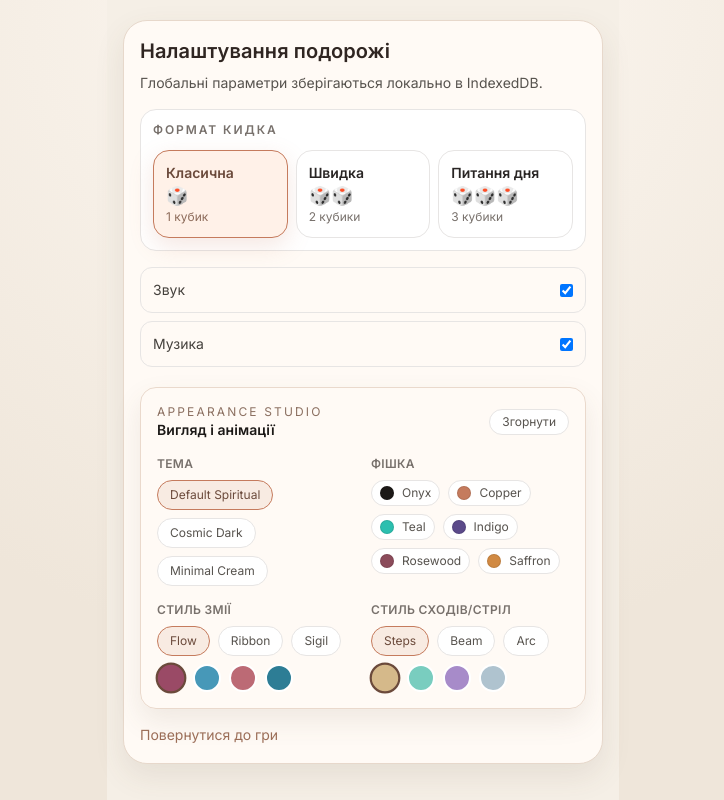
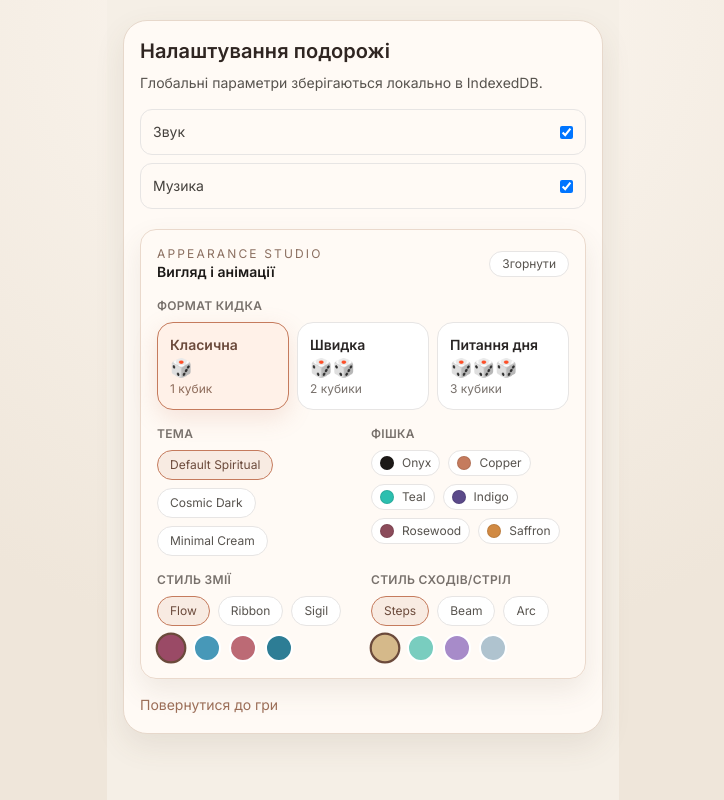
Before and after one commit to mishaivchenko/lila-game-codex, a React (Vite) app in the folder frontend/: page /settings in a window 1280 px wide. Shown: the whole page, without its empty margins (277-1001 px from the left). Built offline with nearby package versions, Linux system fonts and the light colour scheme; no server answers.

Commit message:
refactor: integrate dice mode selector into appearance customization block

```diff
--- a/frontend/src/components/AppearanceCustomizationPanel.tsx
+++ b/frontend/src/components/AppearanceCustomizationPanel.tsx
@@ -1,4 +1,4 @@
-import { useMemo, useState } from 'react';
+import { useEffect, useMemo, useState } from 'react';
 import {
   SNAKE_COLOR_OPTIONS,
   SNAKE_STYLE_OPTIONS,
@@ -6,12 +6,27 @@ import {
   STAIRS_STYLE_OPTIONS,
   useBoardTheme,
 } from '../theme';
+import { createRepositories } from '../repositories';
+import type { DiceMode } from '../domain/types';
 
 interface AppearanceCustomizationPanelProps {
   className?: string;
   defaultExpanded?: boolean;
   title?: string;
 }
+
+const repositories = createRepositories();
+
+const diceModeOptions: Array<{
+  id: DiceMode;
+  title: string;
+  emoji: string;
+  note: string;
+}> = [
+  { id: 'classic', title: 'Класична', emoji: '🎲', note: '1 кубик' },
+  { id: 'fast', title: 'Швидка', emoji: '🎲🎲', note: '2 кубики' },
+  { id: 'triple', title: 'Питання дня', emoji: '🎲🎲🎲', note: '3 кубики' },
+];
 
 export const AppearanceCustomizationPanel = ({
   className,
@@ -36,8 +51,30 @@ export const AppearanceCustomizationPanel = ({
   } = useBoardTheme();
 
   const [expanded, setExpanded] = useState(defaultExpanded);
+  const [defaultDiceMode, setDefaultDiceMode] = useState<DiceMode>('classic');
 
   const tokenOptions = useMemo(() => theme.token.palette, [theme.token.palette]);
+
+  useEffect(() => {
+    let cancelled = false;
+    void repositories.settingsRepository.getSettings().then((settings) => {
+      if (!cancelled) {
+        setDefaultDiceMode(settings.defaultDiceMode);
+      }
+    });
+    return () => {
+      cancelled = true;
+    };
+  }, []);
+
+  const applyDiceMode = async (mode: DiceMode): Promise<void> => {
+    setDefaultDiceMode(mode);
+    const current = await repositories.settingsRepository.getSettings();
+    await repositories.settingsRepository.saveSettings({
+      ...current,
+      defaultDiceMode: mode,
+    });
+  };
 
   return (
     <section className={`rounded-2xl border border-[#ead9cc] bg-[var(--lila-surface)]/92 p-4 shadow-[0_12px_28px_rgba(98,76,62,0.1)] ${className ?? ''}`}>
@@ -57,6 +94,34 @@ export const AppearanceCustomizationPanel = ({
 
       {expanded && (
         <div className="mt-4 grid gap-4 sm:grid-cols-2">
+          <div className="sm:col-span-2">
+            <p className="text-xs font-semibold uppercase tracking-wide text-stone-500">Формат кидка</p>
+            <div className="mt-2 grid gap-2 sm:grid-cols-3">
+              {diceModeOptions.map((option) => (
+                <button
+                  key={option.id}
+                  type="button"
+                  onClick={() => {
+                    void applyDiceMode(option.id);
+                  }}
+                  className={`rounded-2xl border px-3 py-3 text-left transition ${
+                    defaultDiceMode === option.id
+                      ? 'border-[#c57b5d] bg-[#fff1e8] shadow-[0_8px_24px_rgba(197,123,93,0.18)]'
+                      : 'border-stone-200 bg-white hover:border-[#dcc5b7] hover:bg-[#fdf9f5]'
+                  }`}
+                >
+                  <p className={`text-sm font-semibold ${defaultDiceMode === option.id ? 'text-[#6b4a3b]' : 'text-stone-800'}`}>
+                    {option.title}
+                  </p>
+                  <p className="mt-1 text-lg leading-none">{option.emoji}</p>
+                  <p className={`mt-1 text-xs ${defaultDiceMode === option.id ? 'text-[#8d6b5a]' : 'text-stone-500'}`}>
+                    {option.note}
+                  </p>
+                </button>
+              ))}
+            </div>
+          </div>
+
           <div>
             <p className="text-xs font-semibold uppercase tracking-wide text-stone-500">Тема</p>
             <div className="mt-2 flex flex-wrap gap-2">
--- a/frontend/src/components/journey/JourneySetupHub.tsx
+++ b/frontend/src/components/journey/JourneySetupHub.tsx
@@ -208,20 +208,6 @@ export const JourneySetupHub = () => {
             Легка точка входу для групи до 4 учасників.
           </p>
 
-          <div className="rounded-2xl border border-stone-200 bg-white p-3">
-            <p className="text-xs font-semibold uppercase tracking-[0.14em] text-stone-500">Формат кидка</p>
-            <p className="mt-2 text-sm text-stone-600">
-              Поточний режим: <span className="font-medium text-stone-800">{diceMode === 'classic' ? 'Класична' : diceMode === 'fast' ? 'Швидка' : 'Питання дня'}</span>
-            </p>
-            <button
-              type="button"
-              onClick={() => navigate('/settings')}
-              className="mt-3 rounded-xl border border-[#d8c7b8] bg-[#fdf7f2] px-3 py-2 text-xs font-medium text-[#7d5d4e]"
-            >
-              Налаштувати у «Налаштування подорожі»
-            </button>
-          </div>
-
           {players.map((player, index) => (
             <article key={player.id} className="rounded-2xl border border-stone-200 bg-white p-3 sm:p-4">
               <p className="text-xs uppercase tracking-wide text-stone-500">Учасник {index + 1}</p>
--- a/frontend/src/pages/SettingsPage.tsx
+++ b/frontend/src/pages/SettingsPage.tsx
@@ -2,20 +2,17 @@ import { useEffect, useState } from 'react';
 import { Link } from 'react-router-dom';
 import { createRepositories } from '../repositories';
 import { AppearanceCustomizationPanel } from '../components/AppearanceCustomizationPanel';
-import type { DiceMode } from '../domain/types';
 
 const repositories = createRepositories();
 
 export const SettingsPage = () => {
   const [soundEnabled, setSoundEnabled] = useState(true);
   const [musicEnabled, setMusicEnabled] = useState(true);
-  const [defaultDiceMode, setDefaultDiceMode] = useState<DiceMode>('classic');
 
   useEffect(() => {
     void repositories.settingsRepository.getSettings().then((settings) => {
       setSoundEnabled(settings.soundEnabled);
       setMusicEnabled(settings.musicEnabled);
-      setDefaultDiceMode(settings.defaultDiceMode);
     });
   }, []);
 
@@ -28,52 +25,11 @@ export const SettingsPage = () => {
     });
   };
 
-  const persistDiceMode = async (nextMode: DiceMode): Promise<void> => {
-    const current = await repositories.settingsRepository.getSettings();
-    await repositories.settingsRepository.saveSettings({
-      ...current,
-      defaultDiceMode: nextMode,
-    });
-  };
-
   return (
     <main className="mx-auto min-h-screen max-w-lg bg-[var(--lila-bg-main)] px-4 py-5">
       <div className="rounded-3xl border border-[var(--lila-border-soft)] bg-[var(--lila-surface)] p-4 shadow-[0_12px_30px_rgba(98,76,62,0.1)]">
         <h1 className="text-xl font-semibold">Налаштування подорожі</h1>
         <p className="mt-2 text-sm text-stone-600">Глобальні параметри зберігаються локально в IndexedDB.</p>
-
-        <div className="mt-4 rounded-2xl border border-stone-200 bg-white p-3">
-          <p className="text-xs font-semibold uppercase tracking-[0.16em] text-stone-500">Формат кидка</p>
-          <div className="mt-3 grid gap-2 sm:grid-cols-3">
-            {([
-              { id: 'classic', title: 'Класична', subtitle: '🎲', note: '1 кубик' },
-              { id: 'fast', title: 'Швидка', subtitle: '🎲🎲', note: '2 кубики' },
-              { id: 'triple', title: 'Питання дня', subtitle: '🎲🎲🎲', note: '3 кубики' },
-            ] as const).map((option) => (
-              <button
-                key={option.id}
-                type="button"
-                onClick={() => {
-                  setDefaultDiceMode(option.id);
-                  void persistDiceMode(option.id);
-                }}
-                className={`rounded-2xl border px-3 py-3 text-left transition ${
-                  defaultDiceMode === option.id
-                    ? 'border-[#c57b5d] bg-[#fff1e8] shadow-[0_8px_24px_rgba(197,123,93,0.18)]'
-                    : 'border-stone-200 bg-white hover:border-[#dcc5b7] hover:bg-[#fdf9f5]'
-                }`}
-              >
-                <p className={`text-sm font-semibold ${defaultDiceMode === option.id ? 'text-[#6b4a3b]' : 'text-stone-800'}`}>
-                  {option.title}
-                </p>
-                <p className="mt-1 text-lg leading-none">{option.subtitle}</p>
-                <p className={`mt-1 text-xs ${defaultDiceMode === option.id ? 'text-[#8d6b5a]' : 'text-stone-500'}`}>
-                  {option.note}
-                </p>
-              </button>
-            ))}
-          </div>
-        </div>
 
         <div className="mt-4 space-y-2 text-sm text-stone-700">
           <label className="flex items-center justify-between rounded-xl border border-stone-200 p-3">
```
Also changed, not shown: 2 other files (tests, documents, lock files or other folders).
